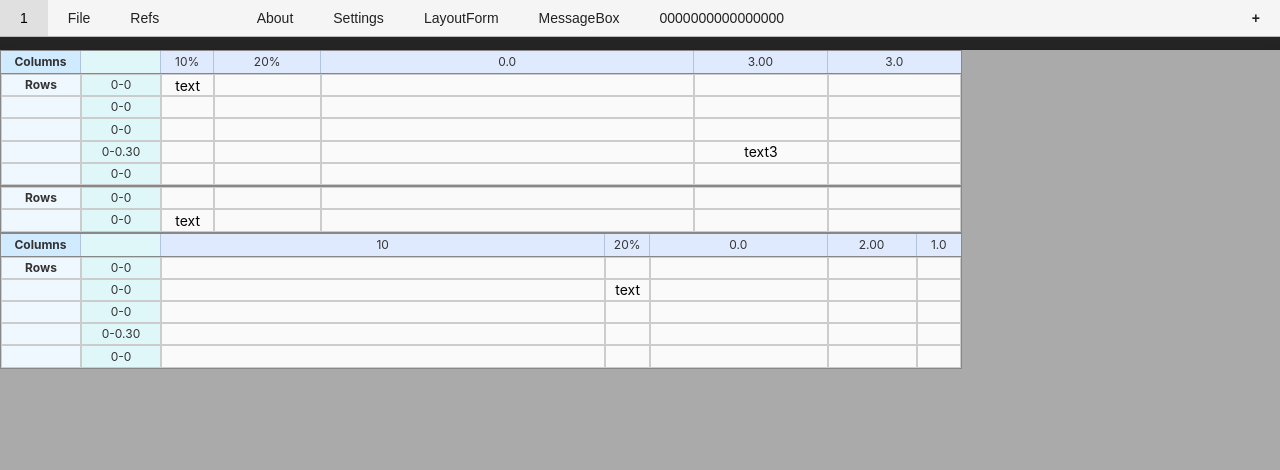
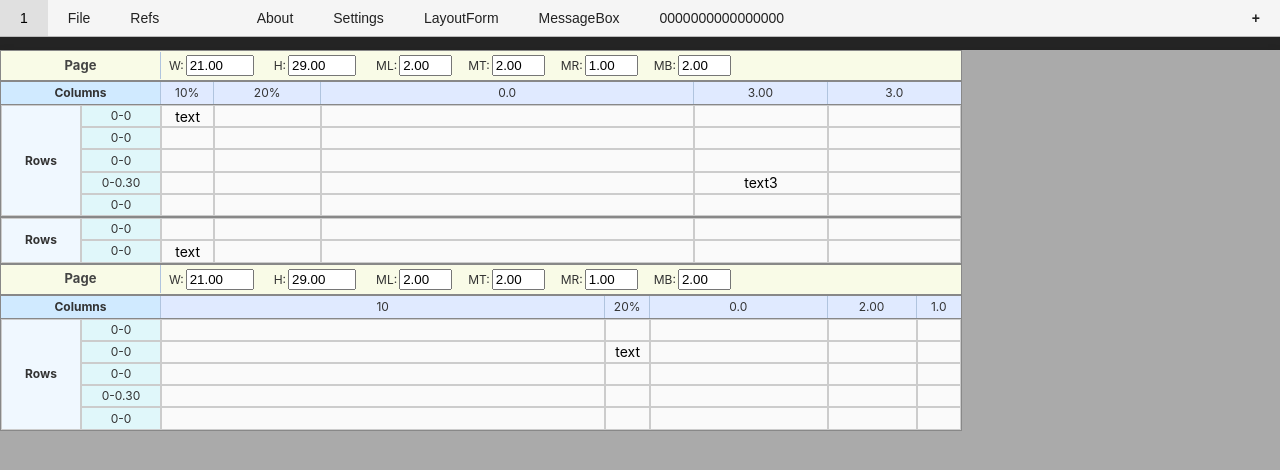
Before and after one commit to AndreiPuchko/q2web, a React (Vite) app: page / in a window 1280 px wide. Shown: the top 470 px of the page. Built offline with nearby package versions, Linux system fonts and the light colour scheme.

Commit message:
feat: add page size and margin inputs to Q2ReportEditor grid

```diff
--- a/src/q2app/ReportEditor.tsx
+++ b/src/q2app/ReportEditor.tsx
@@ -115,6 +115,104 @@ const Q2ReportEditor: React.FC<{ zoomWidthPx?: number }> = ({ zoomWidthPx = 800
                     width: gridWidthPx + firstColWidthPx + secondColWidthPx,
                 }}
             >
+                {/* Page row: spans first two columns and the rest, with inputs for page sizes and margins */}
+                <div
+                    style={{
+                        display: "grid",
+                        gridTemplateColumns: `${firstColWidthPx}px ${secondColWidthPx}px ${cellWidthsPx.map(w => `${w}px`).join(" ")}`,
+                        background: "#f9fbe7",
+                        borderBottom: "2px solid #888",
+                        alignItems: "center",
+                    }}
+                >
+                    {/* Span col 1 and 2 */}
+                    <div
+                        style={{
+                            gridColumn: "1 / span 2",
+                            padding: "4px 0",
+                            textAlign: "center",
+                            fontWeight: "bold",
+                            fontSize: 13,
+                            color: "#444",
+                            borderRight: "1px solid #b0c4de",
+                            background: "#f9fbe7",
+                        }}
+                    >
+                        Page
+                    </div>
+                    {/* Span col 3 to end */}
+                    <div
+                        style={{
+                            gridColumn: `3 / span ${colCount}`,
+                            display: "flex",
+                            alignItems: "center",
+                            gap: 12,
+                            padding: "4px 8px",
+                            background: "#f9fbe7",
+                        }}
+                    >
+                        <label style={{ fontSize: 12, color: "#333" }}>
+                            W:
+                            <input
+                                type="number"
+                                value={page.page_width.toFixed(2)}
+                                step="0.01"
+                                style={{ width: 60, marginLeft: 2, marginRight: 8 }}
+                                readOnly
+                            />
+                        </label>
+                        <label style={{ fontSize: 12, color: "#333" }}>
+                            H:
+                            <input
+                                type="number"
+                                value={page.page_height.toFixed(2)}
+                                step="0.01"
+                                style={{ width: 60, marginLeft: 2, marginRight: 8 }}
+                                readOnly
+                            />
+                        </label>
+                        <label style={{ fontSize: 12, color: "#333" }}>
+                            ML:
+                            <input
+                                type="number"
+                                value={page.page_margin_left.toFixed(2)}
+                                step="0.01"
+                                style={{ width: 45, marginLeft: 2, marginRight: 4 }}
+                                readOnly
+                            />
+                        </label>
+                        <label style={{ fontSize: 12, color: "#333" }}>
+                            MT:
+                            <input
+                                type="number"
+                                value={page.page_margin_top.toFixed(2)}
+                                step="0.01"
+                                style={{ width: 45, marginLeft: 2, marginRight: 4 }}
+                                readOnly
+                            />
+                        </label>
+                        <label style={{ fontSize: 12, color: "#333" }}>
+                            MR:
+                            <input
+                                type="number"
+                                value={page.page_margin_right.toFixed(2)}
+                                step="0.01"
+                                style={{ width: 45, marginLeft: 2, marginRight: 4 }}
+                                readOnly
+                            />
+                        </label>
+                        <label style={{ fontSize: 12, color: "#333" }}>
+                            MB:
+                            <input
+                                type="number"
+                                value={page.page_margin_bottom.toFixed(2)}
+                                step="0.01"
+                                style={{ width: 45, marginLeft: 2, marginRight: 4 }}
+                                readOnly
+                            />
+                        </label>
+                    </div>
+                </div>
                 {/* Show row with columns widths */}
                 <div
                     style={{
@@ -125,10 +223,10 @@ const Q2ReportEditor: React.FC<{ zoomWidthPx?: number }> = ({ zoomWidthPx = 800
                         borderBottom: "1px solid #888",
                     }}
                 >
-                    {/* First column: "Columns" label */}
+                    {/* First and second columns merged: "Columns" label */}
                     <div
                         style={{
-                            width: `${firstColWidthPx}px`,
+                            width: `${firstColWidthPx + secondColWidthPx}px`,
                             textAlign: "center",
                             fontSize: 12,
                             color: "#333",
@@ -140,20 +238,6 @@ const Q2ReportEditor: React.FC<{ zoomWidthPx?: number }> = ({ zoomWidthPx = 800
                         }}
                     >
                         Columns
-                    </div>
-                    {/* Second column: heights info (empty for header row) */}
-                    <div
-                        style={{
-                            width: `${secondColWidthPx}px`,
-                            textAlign: "center",
-                            fontSize: 12,
-                            color: "#333",
-                            background: "#e0f7fa",
-                            borderRight: "1px solid #b0c4de",
-                            padding: "2px 0",
-                            boxSizing: "border-box",
-                        }}
-                    >
                     </div>
                     {/* Then the widths columns */}
                     {cellWidthsPx.map((w, i) => (
@@ -174,7 +258,6 @@ const Q2ReportEditor: React.FC<{ zoomWidthPx?: number }> = ({ zoomWidthPx = 800
                         </div>
                     ))}
                 </div>
-
                 {/* Render each row set as its own grid, with its own row count */}
                 {column.rows.map((rowSet: any, rowSetIdx: number) => {
                     const rowCount = rowSet.heights.length || 0;
@@ -192,11 +275,8 @@ const Q2ReportEditor: React.FC<{ zoomWidthPx?: number }> = ({ zoomWidthPx = 800
                                 borderBottom: rowSetIdx < column.rows.length - 1 ? "2px solid #888" : undefined,
                             }}
                         >
-                            {Array.from({ length: rowCount }).map((_, rowIdx) =>
-                                [
-                                    // First column: "Rows" label for first row only
+                            {/* First column: "Rows" label spanning all rows */}
                             <div
-                                        key={`label-${rowIdx}`}
                                 style={{
                                     background: "#f0f8ff",
                                     color: "#333",
@@ -210,12 +290,15 @@ const Q2ReportEditor: React.FC<{ zoomWidthPx?: number }> = ({ zoomWidthPx = 800
                                     margin: 0,
                                     padding: 0,
                                     boxSizing: "border-box",
-                                            fontWeight: rowIdx === 0 ? "bold" : undefined,
+                                    fontWeight: "bold",
+                                    gridRow: `1 / span ${rowCount}`,
+                                    gridColumn: "1 / 2",
                                 }}
                             >
-                                        {rowIdx === 0 ? "Rows" : ""}
-                                    </div>,
-                                    // Second column: heights for this row
+                                Rows
+                            </div>
+                            {/* Second column: heights for each row */}
+                            {Array.from({ length: rowCount }).map((_, rowIdx) => (
                                 <div
                                     key={`height-${rowIdx}`}
                                     style={{
@@ -231,12 +314,16 @@ const Q2ReportEditor: React.FC<{ zoomWidthPx?: number }> = ({ zoomWidthPx = 800
                                         margin: 0,
                                         padding: 0,
                                         boxSizing: "border-box",
+                                        gridColumn: "2 / 3",
+                                        gridRow: `${rowIdx + 1} / ${rowIdx + 2}`,
                                     }}
                                 >
                                     {(rowSet.heights && rowSet.heights[rowIdx]) || ""}
-                                    </div>,
-                                    // The grid cells
-                                    ...Array.from({ length: colCount }).map((_, cellIdx) => {
+                                </div>
+                            ))}
+                            {/* The grid cells */}
+                            {Array.from({ length: rowCount }).map((_, rowIdx) =>
+                                Array.from({ length: colCount }).map((_, cellIdx) => {
                                     const cellKey = `${cellIdx},${rowIdx}`;
                                     const cell = rowSet.cells && rowSet.cells[cellKey];
                                     return (
@@ -255,13 +342,14 @@ const Q2ReportEditor: React.FC<{ zoomWidthPx?: number }> = ({ zoomWidthPx = 800
                                                 margin: 0,
                                                 padding: 0,
                                                 boxSizing: "border-box",
+                                                gridColumn: `${cellIdx + 3} / ${cellIdx + 4}`,
+                                                gridRow: `${rowIdx + 1} / ${rowIdx + 2}`,
                                             }}
                                         >
                                             {cell ? cell.data : ""}
                                         </div>
                                     );
                                 })
-                                ]
                             )}
                         </div>
                     );
```
Lines whose indentation alone changed are shown as unchanged.
